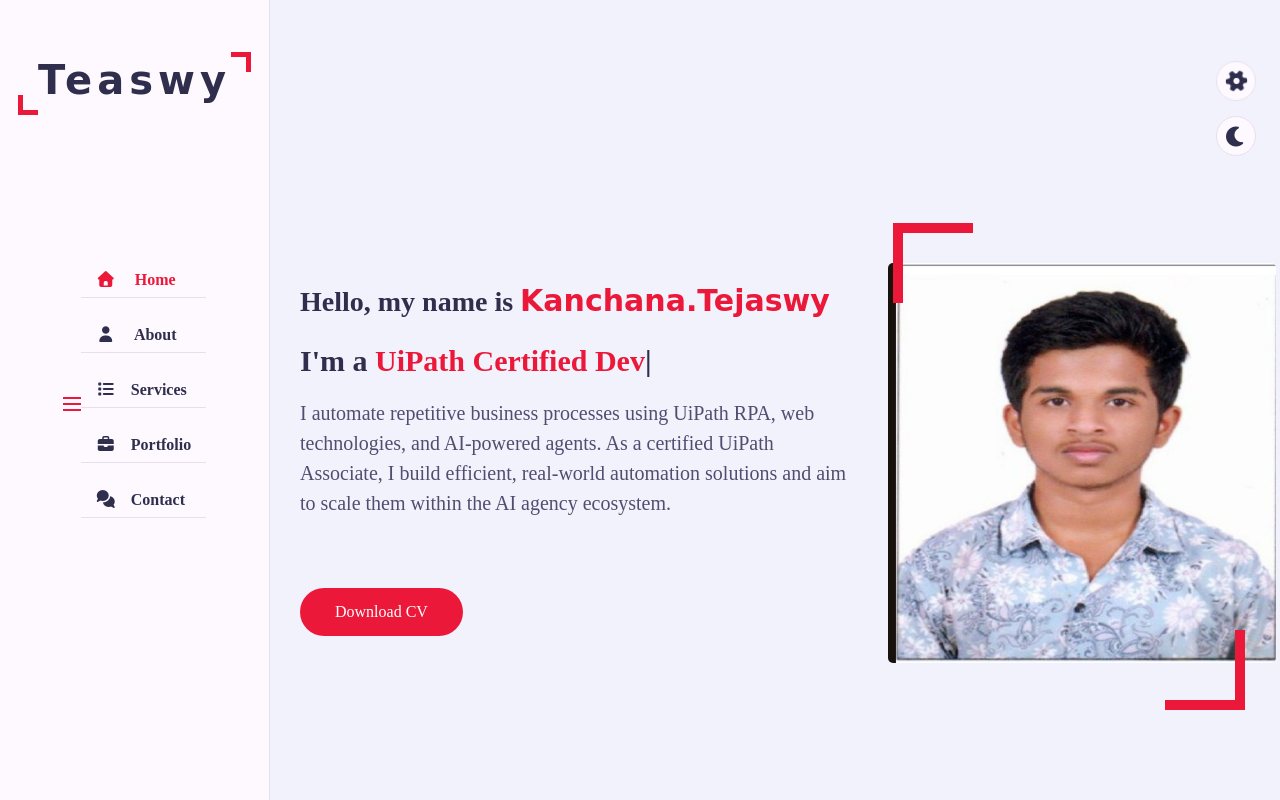
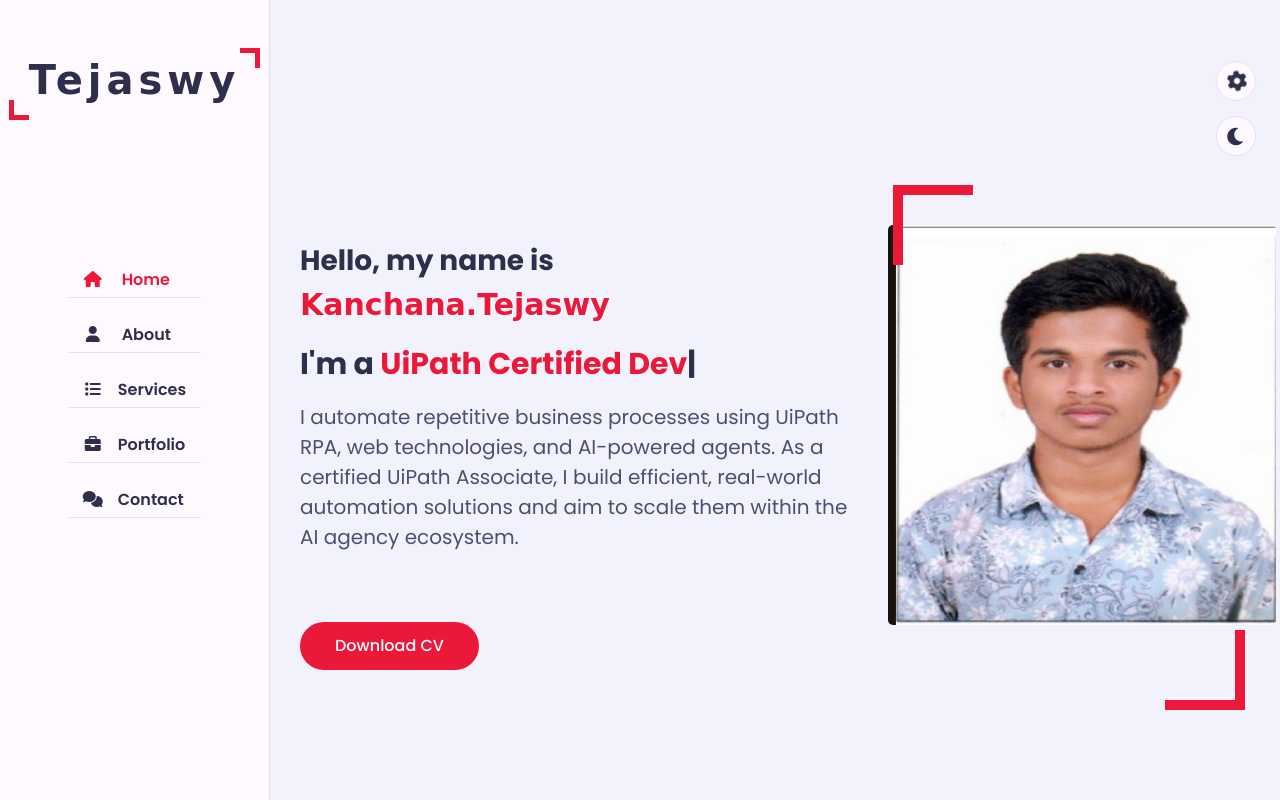
Before and after one commit to kanchana-Tejaswy/portfolio, a plain HTML site: page index.html in a window 1280 px wide. Drawn offline with nearby package versions, Linux system fonts and the light colour scheme; files that its build step writes are made by us from their sources; a web font is replaced by a local one.

Commit message:
edited port foloio fixed major issue like dark theam and font text and all

```diff
--- a/css/style-switcher.css
+++ b/css/style-switcher.css
@@ -1,12 +1,11 @@
 @keyframes spin {
-  0% {
-    transform: rotate(0deg);
-  }
-  100% {
-    transform: rotate(360deg);
-  }
+    0% { transform: rotate(0deg); }
+    100% { transform: rotate(360deg); }
 }
 
+.style-switcher-toggler i {
+    animation: spin 2s linear infinite;
+}
 .style-switcher {
     position: fixed;
     right: 0;
--- a/css/style.css
+++ b/css/style.css
@@ -10,7 +10,7 @@
     --text-black-700:#504e70;
     --skin-colour:#ec1839;
 }
-body.shadow-dark
+/*body.shadow-dark
 {
 
     --bg-black-900:#151515;
@@ -20,13 +20,29 @@ body.shadow-dark
     --text-black-700:#e9e9e9;
     --skin-colour:#ec1839;
 
+}*/
+body.dark {
+    --bg-black-900:#151515;
+    --bg-black-100:#222222;
+    --bg-black-50:#393939;
+    --text-black-900:#ffffff;
+    --text-black-700:#e9e9e9;
 }
-body
-{
+body {
     line-height: 1.5;
     font-size: 16px;
-    font-family: 'poppins' sans-serif;
+    font-family: 'Poppins', sans-serif;
+    color: var(--text-black-700);
+    background-color: var(--bg-black-900);
+    -webkit-font-smoothing: antialiased;
+}
 
+h1, h2, h3, h4, h5, h6 {
+    color: var(--text-black-900);
+}
+
+p {
+    color: var(--text-black-700);
 }
 *
 {
@@ -208,7 +224,7 @@ ul
 }
 .aside .logo a span
 {
-    font-family: 'clicker Script', cursive;
+    font-family: 'Clicker Script', cursive;
     font-size: 40px;
 }
 .aside .logo a::before
@@ -423,6 +439,7 @@ h3.my-profession
 .about .about-content .about-text h3
 {
     font-size: 24px;
+    color: var(--text-black-900); /* Correct */
     margin-bottom: 15px;
     font-weight: 700;
     color:var(black);
--- a/index.html
+++ b/index.html
@@ -9,15 +9,15 @@
     <link rel="stylesheet" href="css/style.css">
     <link rel="stylesheet" href="css/skins/color-1.css">
     <link rel="stylesheet" href="https://cdnjs.cloudflare.com/ajax/libs/font-awesome/7.0.0/css/all.min.css">
-      <!--  <link rel="stylesheet" href="css/style-switcher.css">   -->
+     <link rel="stylesheet" href="css/style-switcher.css">
     <!---==== Style switcher===-->
 
-    <link rel="stylesheet" href="css/skin/color-1.css" class="alternate-style" title="color-1" disabled >
-    <link rel="stylesheet" href="css/skins/color-2.css" class="alternate-style" title="color-2" disabled>
-    <link rel="stylesheet" href="css/skins/color-3.css" class="alternate-style" title="color-3" disabled>
-    <link rel="stylesheet" href="css/skins/color-4.css" class="alternate-style" title="color-4" disabled>
-    <link rel="stylesheet" href="css/skins/color-5.css" class="alternate-style" title="color-5" disabled >
-    <!-- <link rel="stylesheet" href="https://cdnjs.cloudflare.com/ajax/libs/font-awesome/6.0.0/css/all.min.css"> -->
+    <link rel="stylesheet" href="css/skin/color-1.css " class="alternate-style" title="color-1"  >
+    <link rel="stylesheet" href="css/skins/color-2" class="alternate-style" title="color-2" disabled>
+    <link rel="stylesheet" href="css/skins/color-3" class="alternate-style" title="color-3" disabled>
+    <link rel="stylesheet" href="css/skins/color-4" class="alternate-style" title="color-4" disabled>
+    <link rel="stylesheet" href="css/skins/color-5" class="alternate-style" title="color-5" disabled >
+    <link rel="stylesheet" href="https://cdnjs.cloudflare.com/ajax/libs/font-awesome/6.0.0/css/all.min.css">
     <link rel="stylesheet" href="css/style-switcher.css">
 
 
@@ -29,9 +29,9 @@
     <!-- =====Aside start ===-->
      <div class="aside">
         <div class="logo">
-            <a href="#"><span>teaswy </span></a>
+            <a href="#"><span>tejaswy </span></a>
         </div>
-        <div class="toggler">
+        <div class="nav-toggler">
     <span></span>
   </div>
         <ul class="nav">
--- a/js/script.js
+++ b/js/script.js
@@ -4,7 +4,7 @@ var typed = new Typed(".typing", {
         "Web Designer",
         "Web Developer",
         "UiPath Certified Developer",
-        "DevOps Developer"
+        "Content Creator"
     ],
     typeSpeed: 50,
     backSpeed: 25,
--- a/js/style-switcher.js
+++ b/js/style-switcher.js
@@ -1,5 +1,5 @@
 /*=============================== Toggle Style Switcher ===========================*/
-const styleSwitcherToggle = document.querySelector(".style-switcher-toggler");
+/*  const styleSwitcherToggle = document.querySelector(".style-switcher-toggler");
 
 if (styleSwitcherToggle) {
     styleSwitcherToggle.addEventListener("click", () => {
@@ -14,11 +14,24 @@ window.addEventListener("scroll", () => {
     if (styleSwitcher.classList.contains("open")) {
         styleSwitcher.classList.remove("open");
     }
+}); */
+const styleSwitcherToggle = document.querySelector(".style-switcher-toggler");
+if (styleSwitcherToggle) {
+    styleSwitcherToggle.addEventListener("click", () => {
+        document.querySelector(".style-switcher").classList.toggle("open");
+    });
+}
+
+// Hide style switcher on scroll
+window.addEventListener("scroll", () => {
+    if (document.querySelector(".style-switcher").classList.contains("open")) {
+        document.querySelector(".style-switcher").classList.remove("open");
+    }
 });
 
 
 /*=============================== Theme Colors ===========================*/
-const alternateStyle = document.querySelectorAll(".alternate-style");
+/*const alternateStyle = document.querySelectorAll(".alternate-style");
 function setActiveStyle(color) {
     alternateStyle.forEach((style) => {
         if (color === style.getAttribute("title")) {
@@ -27,10 +40,37 @@ function setActiveStyle(color) {
     style.disabled = true;
 }
     });
+} */
+const alternateStyles = document.querySelectorAll(".alternate-style");
+/*
+function setActiveStyle(color) {
+    alternateStyles.forEach((style) => {
+        if (color === style.getAttribute("title")) {
+            style.removeAttribute("disabled");
+        } else {
+            style.setAttribute("disabled", "true");
+        }
+    });
+    // Save the color choice
+    localStorage.setItem("color", color);
+}
+  */
+ function setActiveStyle(color) {
+    alternateStyles.forEach((style) => {
+        if (color === style.getAttribute("title")) {
+            // Enable the chosen color
+            style.disabled = false;
+        } else {
+            // Disable all other colors
+            style.disabled = true;
+        }
+    });
+    localStorage.setItem("color", color);
 }
 
+
 /*=============================== Theme Light and Dark Mode ===========================*/
-const dayNight = document.querySelector(".day-night");
+/*const dayNight = document.querySelector(".day-night");
 
 if (dayNight) {
     dayNight.addEventListener("click", () => {
@@ -55,4 +95,36 @@ window.addEventListener("load", () => {
 
     const savedColor = localStorage.getItem("color");
     if (savedColor) setActiveStyle(savedColor);
+}); */
+const dayNight = document.querySelector(".day-night");
+
+dayNight.addEventListener("click", () => {
+    dayNight.querySelector("i").classList.toggle("fa-sun");
+    dayNight.querySelector("i").classList.toggle("fa-moon");
+    document.body.classList.toggle("dark");
+
+    // Use the variable for dark mode storage
+    localStorage.setItem("theme", document.body.classList.contains("dark") ? "dark" : "light");
 });
+
+window.addEventListener("load", () => {
+    // Load Dark/Light Mode
+    if (localStorage.getItem("theme") === "dark") {
+        document.body.classList.add("dark");
+    } else {
+        document.body.classList.remove("dark");
+    }
+
+    // Load Saved Color
+    const savedColor = localStorage.getItem("color");
+    if (savedColor) {
+        setActiveStyle(savedColor);
+    }
+
+    // Set correct icon on load
+    if (document.body.classList.contains("dark")) {
+        dayNight.querySelector("i").classList.add("fa-sun");
+    } else {
+        dayNight.querySelector("i").classList.add("fa-moon");
+    }
+});
```
